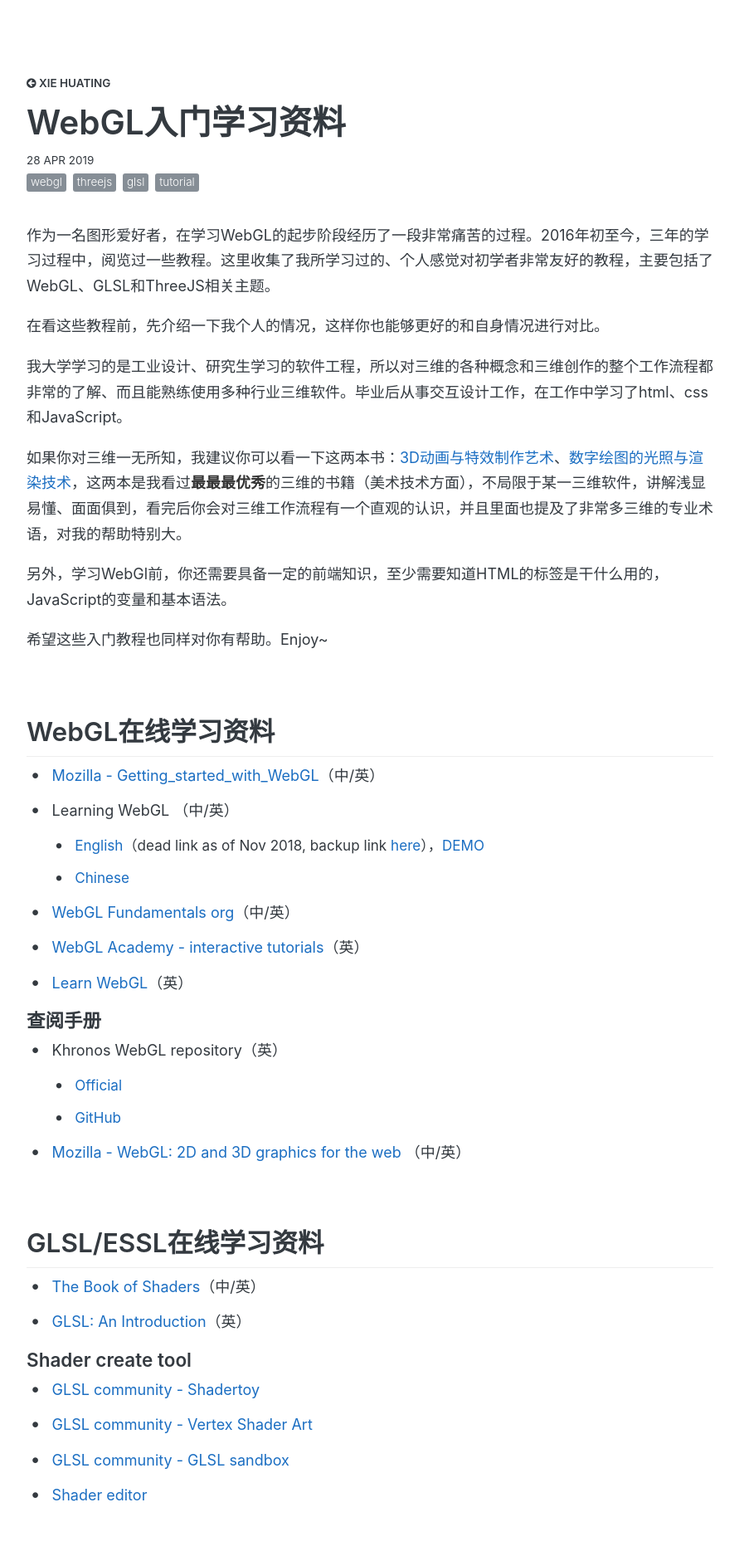
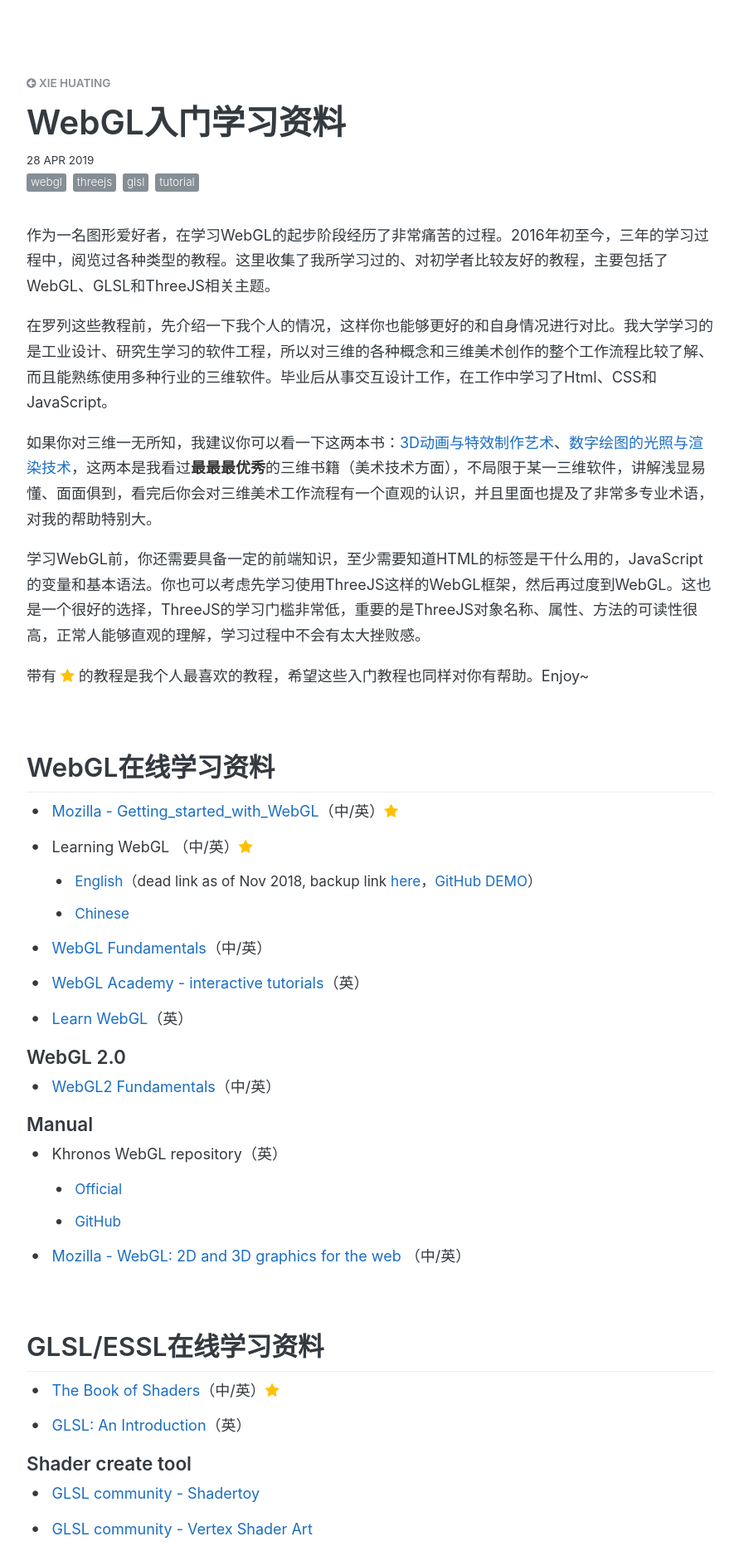
Before and after one commit to xiehuating/xiehuating.github.io, a Jekyll site: the page built from _posts/2019-04-28-webgl-learning-tutorials-for-beginner.md, in a window 1280 px wide. Shown: the top 1875 px of the page at 83% size, without its empty margins (194-1085 px from the left). Built offline with Jekyll 4.4.1, drawn with Linux system fonts in a browser that asks for light colours; some web fonts are replaced; some of the changed text lies outside the part shown.

Commit message:
fixed posts typos

```diff
--- a/_posts/2019-04-28-webgl-learning-tutorials-for-beginner.md
+++ b/_posts/2019-04-28-webgl-learning-tutorials-for-beginner.md
@@ -8,31 +8,33 @@
 share: false
 ---
 
-作为一名图形爱好者，在学习WebGL的起步阶段经历了一段非常痛苦的过程。2016年初至今，三年的学习过程中，阅览过一些教程。这里收集了我所学习过的、个人感觉对初学者非常友好的教程，主要包括了WebGL、GLSL和ThreeJS相关主题。
+作为一名图形爱好者，在学习WebGL的起步阶段经历了非常痛苦的过程。2016年初至今，三年的学习过程中，阅览过各种类型的教程。这里收集了我所学习过的、对初学者比较友好的教程，主要包括了WebGL、GLSL和ThreeJS相关主题。
 
-在看这些教程前，先介绍一下我个人的情况，这样你也能够更好的和自身情况进行对比。
+在罗列这些教程前，先介绍一下我个人的情况，这样你也能够更好的和自身情况进行对比。我大学学习的是工业设计、研究生学习的软件工程，所以对三维的各种概念和三维美术创作的整个工作流程比较了解、而且能熟练使用多种行业的三维软件。毕业后从事交互设计工作，在工作中学习了Html、CSS和JavaScript。
 
-我大学学习的是工业设计、研究生学习的软件工程，所以对三维的各种概念和三维创作的整个工作流程都非常的了解、而且能熟练使用多种行业三维软件。毕业后从事交互设计工作，在工作中学习了html、css和JavaScript。
+如果你对三维一无所知，我建议你可以看一下这两本书：[3D动画与特效制作艺术](https://book.douban.com/subject/4924302/)、[数字绘图的光照与渲染技术](https://book.douban.com/subject/3225198/)，这两本是我看过**最最最优秀**的三维书籍（美术技术方面），不局限于某一三维软件，讲解浅显易懂、面面俱到，看完后你会对三维美术工作流程有一个直观的认识，并且里面也提及了非常多专业术语，对我的帮助特别大。
 
-如果你对三维一无所知，我建议你可以看一下这两本书：[3D动画与特效制作艺术](https://book.douban.com/subject/4924302/)、[数字绘图的光照与渲染技术](https://book.douban.com/subject/3225198/)，这两本是我看过**最最最优秀**的三维的书籍（美术技术方面），不局限于某一三维软件，讲解浅显易懂、面面俱到，看完后你会对三维工作流程有一个直观的认识，并且里面也提及了非常多三维的专业术语，对我的帮助特别大。
+学习WebGL前，你还需要具备一定的前端知识，至少需要知道HTML的标签是干什么用的，JavaScript的变量和基本语法。你也可以考虑先学习使用ThreeJS这样的WebGL框架，然后再过度到WebGL。这也是一个很好的选择，ThreeJS的学习门槛非常低，重要的是ThreeJS对象名称、属性、方法的可读性很高，正常人能够直观的理解，学习过程中不会有太大挫败感。
 
-另外，学习WebGl前，你还需要具备一定的前端知识，至少需要知道HTML的标签是干什么用的，JavaScript的变量和基本语法。
-
-希望这些入门教程也同样对你有帮助。Enjoy~
+带有 <i class="fa fa-star" aria-hidden="true" style="color: #ffc107"></i> 的教程是我个人最喜欢的教程，希望这些入门教程也同样对你有帮助。Enjoy~
 
  <br/>
 
 ## WebGL在线学习资料
 
-- [Mozilla - Getting_started_with_WebGL](https://developer.mozilla.org/en-US/docs/Web/API/WebGL_API/Tutorial/Getting_started_with_WebGL)（中/英）
-- Learning WebGL （中/英）
-  - [English](http://learningwebgl.com/)（dead link as of Nov 2018, backup link [here](https://web.archive.org/web/20180624223943/http://learningwebgl.com/blog/?page_id=1217)），[DEMO](https://github.com/tparisi/webgl-lessons)
+- [Mozilla - Getting_started_with_WebGL](https://developer.mozilla.org/en-US/docs/Web/API/WebGL_API/Tutorial/Getting_started_with_WebGL)（中/英）<i class="fa fa-star" aria-hidden="true" style="color: #ffc107" title="Favorite"></i>
+- Learning WebGL （中/英）<i class="fa fa-star" aria-hidden="true" style="color: #ffc107" title="Favorite"></i>
+  - [English](http://learningwebgl.com/)（dead link as of Nov 2018, backup link [here](https://web.archive.org/web/20180624223943/http://learningwebgl.com/blog/?page_id=1217)，[GitHub DEMO](https://github.com/tparisi/webgl-lessons)）
   - [Chinese](http://www.hiwebgl.com/?p=42)
-- [WebGL Fundamentals org](https://webglfundamentals.org/)（中/英）
+- [WebGL Fundamentals](https://webglfundamentals.org/)（中/英）
 - [WebGL Academy - interactive tutorials](http://www.webglacademy.com/)（英）
 - [Learn WebGL](http://learnwebgl.brown37.net/)（英）
 
-#### 查阅手册
+#### WebGL 2.0
+
+- [WebGL2 Fundamentals](https://webgl2fundamentals.org/)（中/英）
+
+#### Manual
 
 - Khronos WebGL repository（英）
   - [Official](https://www.khronos.org/webgl/)
@@ -43,7 +45,7 @@
 
 ## GLSL/ESSL在线学习资料
 
-- [The Book of Shaders](https://thebookofshaders.com/)（中/英）
+- [The Book of Shaders](https://thebookofshaders.com/)（中/英）<i class="fa fa-star" aria-hidden="true" style="color: #ffc107" title="Favorite"></i>
 - [GLSL: An Introduction](http://nehe.gamedev.net/article/glsl_an_introduction/25007/)（英）
 
 #### Shader create tool
@@ -59,7 +61,7 @@
 
 - [Threejs intro PPT](http://davidscottlyons.com/threejs-intro/)（英），Manual章节中的Getting Started部分是很好的入门资料
 - [ThreeJS documentation](https://threejs.org/docs/index.html#manual/en/introduction/Creating-a-scene)（中/英）
-- [Three.js入门指南](http://www.ituring.com.cn/book/1272)（中），浅显易懂的一本小教材，我就是看这本书入门的
+- [Three.js入门指南](http://www.ituring.com.cn/book/1272)（中）<i class="fa fa-star" aria-hidden="true" style="color: #ffc107" title="Favorite"></i> ，浅显易懂的一本小教材，是我学习WebGL过程中看的第一本教材，对我帮助非常大。
 
  <br/>
 
@@ -72,12 +74,12 @@
 
 ## 中文图书
 
-- [WebGL Programming Guide / WebGL编程指南](https://book.douban.com/subject/25909351/) （[Download DEMO](https://sites.google.com/site/webglbook/home/downloads)）
+- [WebGL Programming Guide / WebGL编程指南](https://book.douban.com/subject/25909351/)（[Download DEMO](https://sites.google.com/site/webglbook/home/downloads)）<i class="fa fa-star" aria-hidden="true" style="color: #ffc107" title="Favorite"></i>
 - [OpenGL Shading Language / OpenGL着色语言](https://book.douban.com/subject/1911849/)，这本书是用的OpenGL语言，但是因为比较老，所以书中GLSL语言貌似现在WebGL的GLSL都能支持，内置函数命名有些不同，但是能够看明白。在学习中~
-- [Learning Three.js / Three.js开发指南](https://book.douban.com/subject/27127506/) （[online DEMO](http://www.smartjava.org/content/all-109-examples-my-book-threejs-threejs-version-r63/)、[GitHub](https://github.com/josdirksen/learning-threejs)）
-- [Interactive Computer Graphics / 交互式计算机图形学](https://book.douban.com/subject/26916420/)，这是一本正儿八经、非常全面的高校计算机图形学教材，难得的是这本教材居然用JavaScript和WebGL作为讲解计算机图形学的语言工具，真是相见恨晚~努力学习中~~~
-- [Introduction to Computer Graphics / 计算机图形学导论——实用学习指南（WebGL版）](https://book.douban.com/subject/30856114/)，这本书没有看过，等发现这本教材的时候，已经没有学习导论的必要了。
-- [程序员的数学3 - 线性代数](https://book.douban.com/subject/26740548/)，正在学习中~
+- [Learning Three.js / Three.js开发指南](https://book.douban.com/subject/27127506/)（[Online DEMO](http://www.smartjava.org/content/all-109-examples-my-book-threejs-threejs-version-r63/)、[GitHub DEMO](https://github.com/josdirksen/learning-threejs)）<i class="fa fa-star" aria-hidden="true" style="color: #ffc107" title="Favorite"></i>
+- [Interactive Computer Graphics / 交互式计算机图形学](https://book.douban.com/subject/26916420/)（[Resources](https://www.cs.unm.edu/~angel/BOOK/INTERACTIVE_COMPUTER_GRAPHICS/SEVENTH_EDITION/)）<i class="fa fa-star" aria-hidden="true" style="color: #ffc107" title="Favorite"></i> ，这是一本正儿八经、非常全面的高校计算机图形学教科书。难得的是这本教材居然用JavaScript和WebGL作为讲解计算机图形学的语言，缺点是这本书有点厚、难度也较高，课后习题我基本都不会做。相见恨晚，努力学习中~~~
+- [Introduction to Computer Graphics / 计算机图形学导论——实用学习指南（WebGL版）](https://book.douban.com/subject/30856114/)，这本书没有看过，发现这本教材的时候，已经不需要学习导论了。但是这种导论、概论类的教材对初学者入门非常有帮助。
+- [程序员的数学3 - 线性代数](https://book.douban.com/subject/26740548/)，正在努力学习中~
 
 <br/>
 
--- a/_sass/_site.scss
+++ b/_sass/_site.scss
@@ -77,17 +77,17 @@
 
 .header-small {
   text-align: left;
-  margin-bottom: .75rem;
-  font-size: .75rem;
+  margin-bottom: 0.75rem;
+  font-size: 0.75rem;
   font-weight: 600;
   text-transform: uppercase;
 
   a {
-    color: $base-color;
-
+    color: $oc-gray-6;
     &:hover,
     &:focus {
       text-decoration: none;
+      color: $oc-gray-7;
     }
   }
 }
--- a/_sass/_typography.scss
+++ b/_sass/_typography.scss
@@ -28,6 +28,16 @@
   &:hover,
   &:focus {
     text-decoration: underline;
+  }
+
+  strong {
+    color: #333;
+
+    &:hover,
+    &:focus  {
+      color: $link-color;
+    }
+
   }
 }
 
```
Also changed, not shown: about.md (+2 -2 lines).
